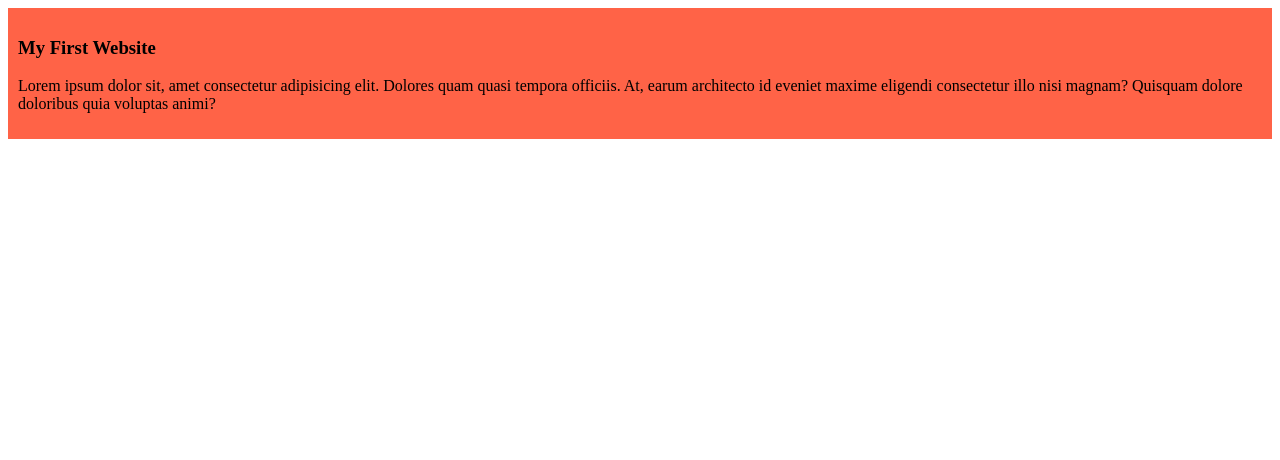
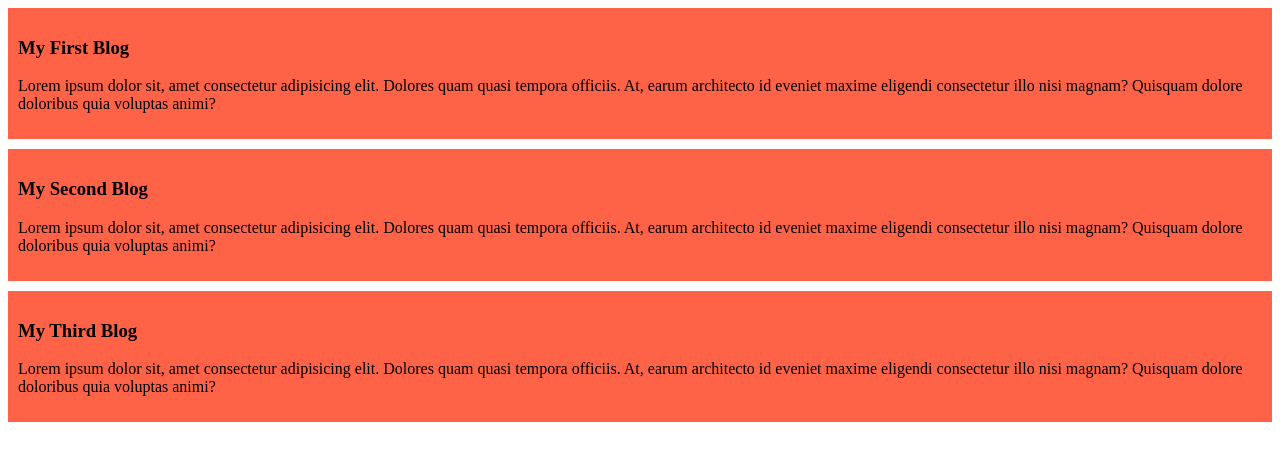
Before and after one commit to rummansaaqeb/my-simple-website, a plain HTML site: page index.html in a window 1280 px wide. Drawn offline with Linux system fonts and the light colour scheme.

Commit message:
added the second and the third blog

```diff
--- a/index.html
+++ b/index.html
@@ -8,7 +8,15 @@
 </head>
 <body>
     <div>
-        <h3>My First Website</h3>
+        <h3>My First Blog</h3>
+        <p>Lorem ipsum dolor sit, amet consectetur adipisicing elit. Dolores quam quasi tempora officiis. At, earum architecto id eveniet maxime eligendi consectetur illo nisi magnam? Quisquam dolore doloribus quia voluptas animi?</p>
+    </div>
+    <div>
+        <h3>My Second Blog</h3>
+        <p>Lorem ipsum dolor sit, amet consectetur adipisicing elit. Dolores quam quasi tempora officiis. At, earum architecto id eveniet maxime eligendi consectetur illo nisi magnam? Quisquam dolore doloribus quia voluptas animi?</p>
+    </div>
+    <div>
+        <h3>My Third Blog</h3>
         <p>Lorem ipsum dolor sit, amet consectetur adipisicing elit. Dolores quam quasi tempora officiis. At, earum architecto id eveniet maxime eligendi consectetur illo nisi magnam? Quisquam dolore doloribus quia voluptas animi?</p>
     </div>
 </body>
--- a/styles/blog.css
+++ b/styles/blog.css
@@ -1,4 +1,5 @@
 div{
     background-color: tomato;
     padding: 10px;
+    margin-bottom: 10px;
 }
```
